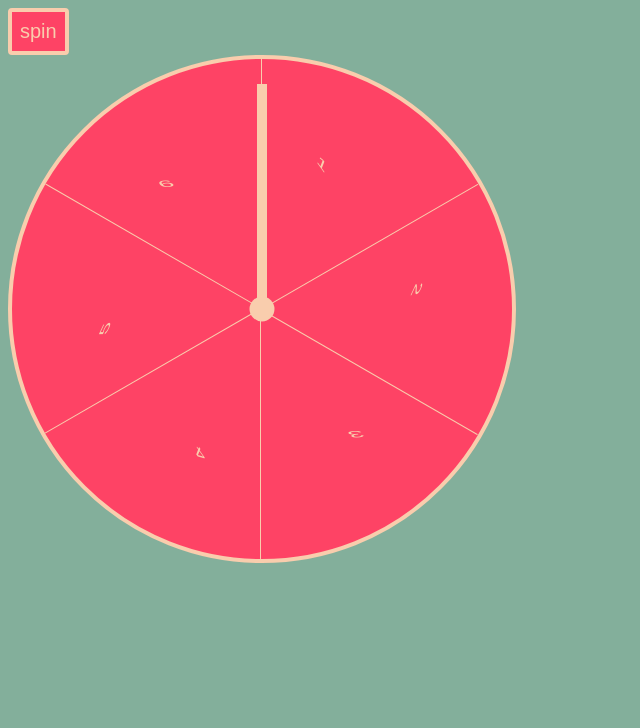
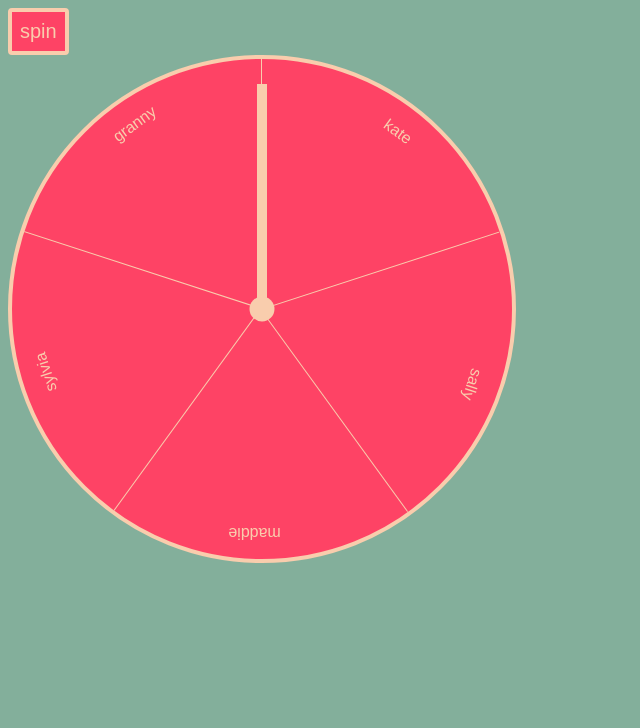
Before and after one commit to allbecauseyoutoldmeso/spinner, a plain HTML site: page spinner.html in a window 1280 px wide. Shown: the whole page, without its empty margins (0-640 px from the left). Drawn offline with nearby package versions, Linux system fonts and the light colour scheme.

Commit message:
Set styling for labels dynamically

```diff
--- a/interface.js
+++ b/interface.js
@@ -1,5 +1,5 @@
 $(document).ready(() => {
-  const candidates = ['1', '2', '3', '4', '5', '6']
+  const candidates = ['kate', 'sally', 'maddie', 'sylvia', 'granny']
 
   const setCandidates = () => {
     candidates.forEach((candidate) => {
@@ -42,3 +42,6 @@ $(document).ready(() => {
   setSliceAngle()
   setSliceSkew()
 })
+
+
+// nb could just set candidate count as css variable and use calc() to get slice angle and skew!
--- a/style.css
+++ b/style.css
@@ -115,7 +115,7 @@ li:nth-child(12) {
 	left: -100%;
 	width: 200%; height: 200%;
 	text-align: center;
-  transform: skewY(60deg) rotate(15deg);
+  transform: skewY(calc(var(--skew) * -1)) rotate(calc(var(--angle) / 2));
   padding-top: 20px;
   color: #F9CDAD;
 }
```
